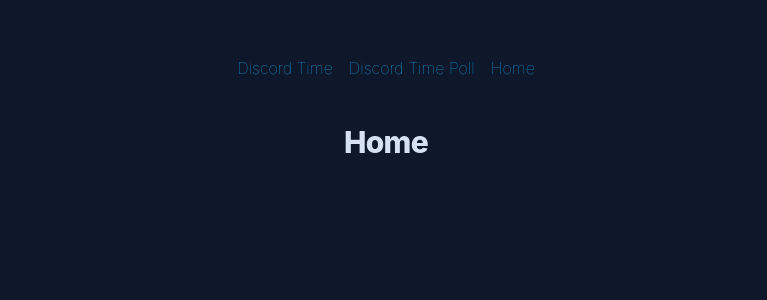
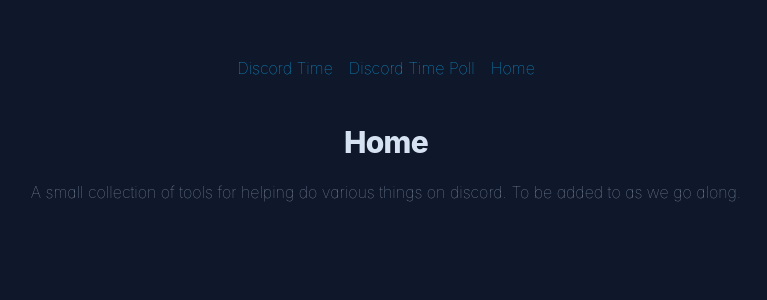
Before and after one commit to William-Owen/quick-discord-tools, a React (Create React App) app: page / in a window 1280 px wide. Shown: the top 300 px of the page, without its empty margins (254-1021 px from the left). Built offline with nearby package versions, Linux system fonts and the light colour scheme.

Commit message:
Fixed homepage

```diff
--- a/src/components/App/App.tsx
+++ b/src/components/App/App.tsx
@@ -17,7 +17,12 @@ function App() {
 
 			<main>
 				<Routes>
-					<Route path="/" element={<h1>Home</h1>} />
+					<Route path="/" element={
+						<>
+							<h1>Home</h1>
+							<p>A small collection of tools for helping do various things on discord. To be added to as we go along.</p>
+						</>
+					} />
 					<Route path="/discord-time" element={<PageDiscordTime/>} />
 					<Route path="/discord-time-poll" element={<PageMultipleDiscordTime/>} />
 				</Routes>
```
